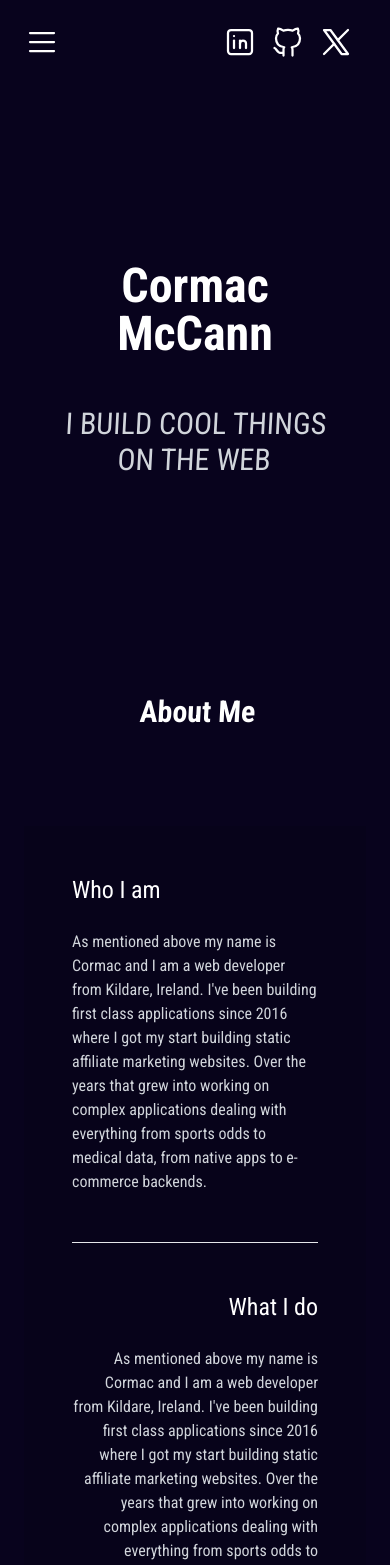
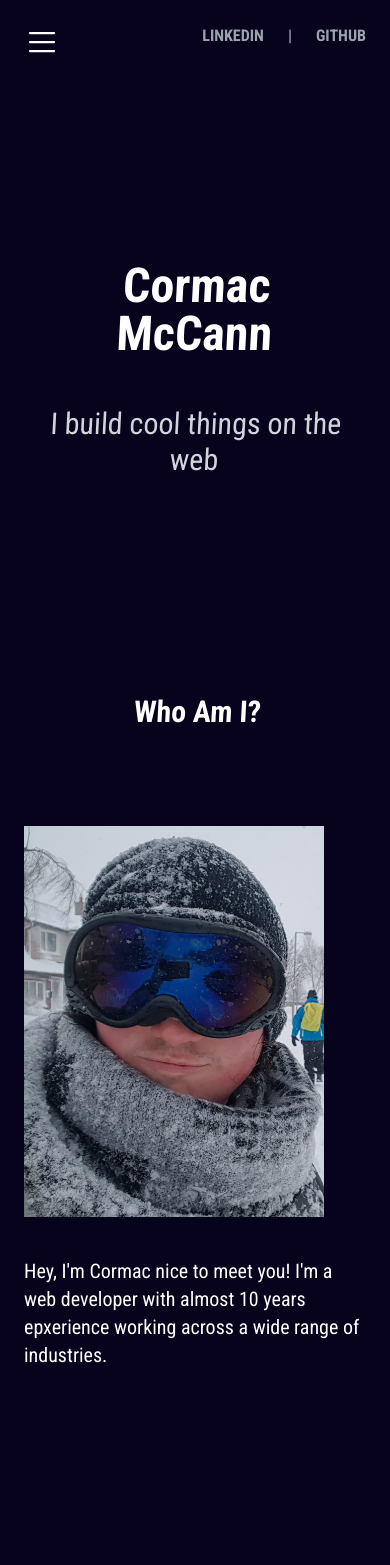
Before and after one commit to mccannsean421/cmccann-dot-com, a Next.js app: page / in a window 390 px wide. Shown: the top 1565 px of the page. Built offline with nearby package versions, Linux system fonts and the light colour scheme.

Commit message:
homepage updates & fixing mobile nav

```diff
--- a/src/app/layout.js
+++ b/src/app/layout.js
@@ -18,7 +18,7 @@ export default function RootLayout({ children }) {
         <Nav/>
         <div className="hidden md:block aura aura--blue" />
         <div className="hidden md:block aura aura--nova" />
-        <div className="relative z-10">
+        <div className="relative z-9">
         {children}
         </div>
         <Footer />
--- a/src/app/page.js
+++ b/src/app/page.js
@@ -13,59 +13,36 @@ export default function Home() {
       <div className="hero grid justify-items-center">
 
         <div className="platform p-12 my-36 max-w-4xl w-full text-center">
-          <h1 className={`text-5xl lg:text-8xl font-bold text-white pb-6`}>Cormac McCann</h1>
-          <h2 className="py-6 text-3xl lg:text-5xl text-gray-300 uppercase -skew-x-3">
+          <h1 className={`text-5xl lg:text-8xl font-bold text-white pb-6 -skew-x-3`}>Cormac McCann</h1>
+          <h2 className="py-6 text-3xl lg:text-5xl text-gray-300 -skew-x-3">
             I build cool things on the web
           </h2>
-          {/* <div>
-            <p className="text-lg text-gray-200 pl-12">and other things too</p>
-          </div> */}
         </div>
       </div>
 
 
       <div className="px-6 md:px-24 pb-24 grid justify-items-center">
-        <h2 className="text-3xl uppercase font-bold capitalize text-white pb-24 w-full text-center -skew-x-3">About me</h2>
-        <div className="p-12 content-block max-w-4xl">
-          <div className="pb-12">
-          <h3 className="text-white text-2xl pb-6">Who I am</h3>
-          <p className="text-gray-300 pb-12">
-            As mentioned above my name is Cormac and I am a web developer from Kildare, Ireland.
-            I&apos;ve been building first class applications since 2016 where I got my start building
-            static affiliate marketing websites. Over the years that grew into working on complex applications
-            dealing with everything from sports odds to medical data, from native apps to e-commerce backends.
-          </p>
-          <hr />
-          </div>
-          <div className="text-right">
-          <h3 className="text-white text-2xl pb-6">What I do</h3>
-            <p className="text-gray-300 pb-12">
-              As mentioned above my name is Cormac and I am a web developer from Kildare, Ireland.
-              I&apos;ve been building first class applications since 2016 where I got my start building
-              static affiliate marketing websites. Over the years that grew into working on complex applications
-              dealing with everything from sports odds to medical data, from native apps to e-commerce backends.
-            </p>
-            <hr />
-          </div>
-          <div className="pt-12">
-          <h3 className="text-white text-2xl pb-6">Why I do it</h3>
-            <p className="text-gray-300 pb-12">
-              As mentioned above my name is Cormac and I am a web developer from Kildare, Ireland.
-              I&apos;ve been building first class applications since 2016 where I got my start building
-              static affiliate marketing websites. Over the years that grew into working on complex applications
-              dealing with everything from sports odds to medical data, from native apps to e-commerce backends.
-            </p>
-            <hr />
-          </div>
+        <h2 className="text-3xl uppercase font-bold capitalize text-white pb-24 w-full text-center -skew-x-3">Who am I?</h2>
+        <div className="grid grid-cols-1 md:grid-cols-2 md:w-[500px] gap-10 items-center">
+        <div>
+          <Image src="/meself.jpg" height="500" width="300" alt="Irish lad wearing a ski mask"/>
+        </div>
+        <p className="text-white text-xl">
+          Hey, I&apos;m Cormac nice to meet you! I&apos;m a web developer
+          with almost 10 years epxerience working across a wide range of industries.
+        </p>
+
         </div>
       </div>
 
-      <div className="p-24">
+      <div className="pt-24 pb-6 md:py-24">
         <h2 className="text-3xl uppercase font-bold capitalize text-white w-full text-center ">Get In Touch</h2>
       </div>
 
-      <div className="rounded max-w-[770px] px-24 py-12 bg-[rgba(0,0,0,0.5)] ">
+      <div>
+      <div className="rounded max-w-[770px] px-6 md:px-24 py-12 md:bg-[rgba(0,0,0,0.5)] mx-auto ">
         <ContactForm />
+      </div>
       </div>
 
     </main>
--- a/src/components/ContactForm.js
+++ b/src/components/ContactForm.js
@@ -1,19 +1,8 @@
 export default function ContactForm() {
     return <>
-    {/* <form name="contact" netlify>
-        <p>
-            <label>Name <input type="text" name="name" /></label>
-        </p>
-        <p>
-            <label>Email <input type="email" name="email" /></label>
-        </p>
-        <p>
-            <button type="submit">Send</button>
-        </p>
-    </form> */}
 
 <div className="flex items-center justify-center p-12">
-  <div className="mx-auto max-w-4xl w-[500px]">
+  <div className="mx-auto md:max-w-4xl md:w-[500px]">
     <form action="https://formbold.com/s/FORM_ID" method="POST">
       <div className="mb-5">
         <label
--- a/src/components/Footer.js
+++ b/src/components/Footer.js
@@ -1,4 +1,3 @@
-import { SocialLinks } from "./SocialLinks"
 
 export default function Footer() {
     return (
@@ -7,7 +6,6 @@ export default function Footer() {
                 <p className="text-gray-400">All rights reserved &copy; 2024 Cormac McCann</p>
             </div>
             <div className="grid justify-items-center pb-12">
-            <SocialLinks />
             </div>
         </footer>
     )
--- a/src/components/Nav.js
+++ b/src/components/Nav.js
@@ -2,7 +2,6 @@
 import Link from "next/link";
 import { useState } from 'react';
 import { usePathname } from 'next/navigation'
-import { SocialLinks } from "./SocialLinks";
 
 export default function Nav() {
     const currentPath = usePathname();
@@ -28,7 +27,7 @@ export default function Nav() {
     return <nav className="p-6 grid grid-cols-2 relative z-10">
         {/* nav links */}
         <div>
-            <ul className={`absolute lg:relative lg:left-auto duration-200 top-32 lg:top-0 h-screen w-screen lg:h-auto lg:w-auto ${mobileNavIsOpen ? "left-0 " : "-left-[100%]"} nav-list`}>
+            <ul className={`absolute lg:relative lg:left-auto duration-200 top-24 lg:top-0 h-screen w-screen lg:h-auto lg:w-auto ${mobileNavIsOpen ? "left-0 " : "-left-[100%]"} nav-list`}>
                 { navLinks.map((link, index) =>
                 <li className="lg:inline-block pr-3 text-center" key={`nav-link-${index}`}>
                     <Link href={link.path} onClick={() => setMobileNavIsOpen(false)} className={`uppercase nav-link font-bold duration-200 text-gray-400 hover:text-white ${currentPath === link.path ? "active-link" : ""}`}>
@@ -55,8 +54,14 @@ export default function Nav() {
         </div>
 
         {/* social links */}
-        <div className="grid justify-end">
-            <SocialLinks />
+        <div className="inline-flex justify-end">
+            <a href="https://www.linkedin.com/in/cormac-mccann-70052283/" rel="nofollow" target="_blank"className={`uppercase nav-link font-bold duration-200 text-gray-400 hover:text-white`}>
+              LinkedIn
+            </a>
+            <span className="px-6 uppercase font-bold text-gray-400">|</span>
+            <a href="https://www.linkedin.com/in/cormac-mccann-70052283/" rel="nofollow" target="_blank"className={`uppercase nav-link font-bold duration-200 text-gray-400 hover:text-white`}>
+              Github
+            </a>
         </div>
     </nav>
 }
--- a/src/components/SocialLinks.js
+++ /dev/null
@@ -1,46 +0,0 @@
-export function SocialLinks() {
-
-
-    const socialLinks = [
-        {
-            icon:
-            `<svg xmlns="http://www.w3.org/2000/svg" class="icon icon-tabler icon-tabler-brand-linkedin" width="44" height="44" viewBox="0 0 24 24" stroke-width="1.5" stroke="#fff" fill="none" stroke-linecap="round" stroke-linejoin="round">
-
-                <path d="M4 4m0 2a2 2 0 0 1 2 -2h12a2 2 0 0 1 2 2v12a2 2 0 0 1 -2 2h-12a2 2 0 0 1 -2 -2z" />
-                <path d="M8 11l0 5" />
-                <path d="M8 8l0 .01" />
-                <path d="M12 16l0 -5" />
-                <path d="M16 16v-3a2 2 0 0 0 -4 0" />
-            </svg>
-          `,
-            href: "https://www.linkedin.com/in/cormac-mccann-70052283/"
-        },
-        {
-            icon: `
-            <svg xmlns="http://www.w3.org/2000/svg" class="icon icon-tabler icon-tabler-brand-github" width="44" height="44" viewBox="0 0 24 24" stroke-width="1.5" stroke="#fff" fill="none" stroke-linecap="round" stroke-linejoin="round">
-
-                <path d="M9 19c-4.3 1.4 -4.3 -2.5 -6 -3m12 5v-3.5c0 -1 .1 -1.4 -.5 -2c2.8 -.3 5.5 -1.4 5.5 -6a4.6 4.6 0 0 0 -1.3 -3.2a4.2 4.2 0 0 0 -.1 -3.2s-1.1 -.3 -3.5 1.3a12.3 12.3 0 0 0 -6.2 0c-2.4 -1.6 -3.5 -1.3 -3.5 -1.3a4.2 4.2 0 0 0 -.1 3.2a4.6 4.6 0 0 0 -1.3 3.2c0 4.6 2.7 5.7 5.5 6c-.6 .6 -.6 1.2 -.5 2v3.5" />
-            </svg>
-            `,
-            href: "https://github.com/mccannsean421"
-        },
-        {
-            icon: `<svg xmlns="http://www.w3.org/2000/svg" class="icon icon-tabler icon-tabler-brand-x" width="72" height="72" viewBox="0 0 24 24" stroke-width="1.5" stroke="#00b341" fill="none" stroke-linecap="round" stroke-linejoin="round">
-
-            <path d="M4 4l11.733 16h4.267l-11.733 -16z" />
-            <path d="M4 20l6.768 -6.768m2.46 -2.46l6.772 -6.772" />
-          </svg>`,
-          href: "https://x.com/cmccanndev"
-        }
-    ];
-
-    return (
-        <ul data-testid="soical-links">
-            { socialLinks.map((link, index) =>
-                <li key={`social-link-${index}`} className="inline-block pr-3">
-                    <a  href={link.href} className="pr-3 social-link" target="_blank" rel="nofollow" dangerouslySetInnerHTML={{ __html: link.icon }} />
-                </li>
-            ) }
-        </ul>
-    )
-}
```
Also changed, not shown: public/meself.jpg (added), 1 other file (tests, documents, lock files or other folders).
